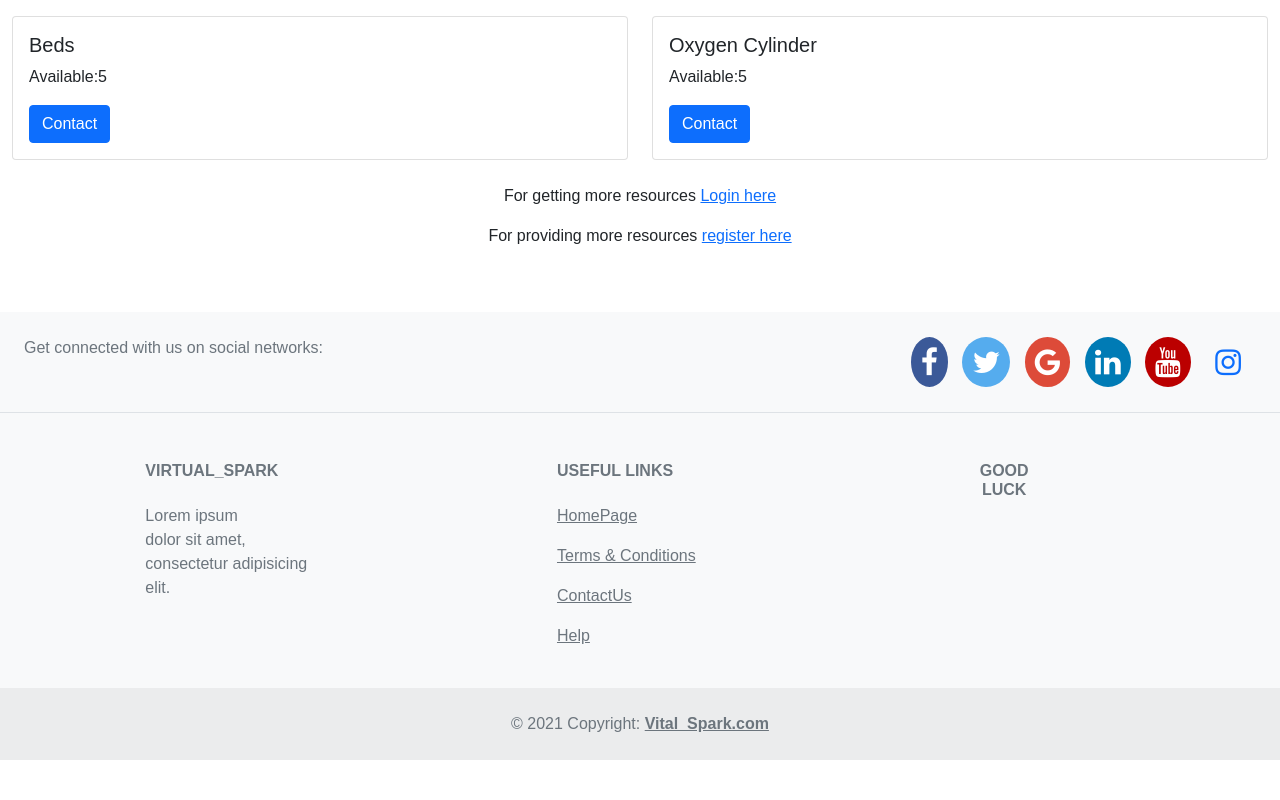
After one commit to sreetu/MediSources, a Django app: page /res/ in a window 1280 px wide. The commit adds this page. Run offline with Django 3.2, Linux system fonts and the light colour scheme; some libraries are stand-ins or nearby versions.

Commit message:
cards added

```diff
--- a/covid_resources/covid_resources/urls.py
+++ b/covid_resources/covid_resources/urls.py
@@ -22,6 +22,7 @@ from django.conf.urls.static import static
 from . import views
 
 urlpatterns = [
+    path('res/',views.res,name='res'),
     path('contact/',views.contact,name='contact'),
     path('tnc/', views.tnc,name='tnc'),
     path('',views.index,name='index'),
--- a/covid_resources/covid_resources/views.py
+++ b/covid_resources/covid_resources/views.py
@@ -18,3 +18,6 @@ def tnc(request):
 
 def contact(request):
     return render(request, 'contact.html')
+
+def res(request):
+    return render(request, 'resources.html')
--- a/covid_resources/static/css/style.css
+++ b/covid_resources/static/css/style.css
@@ -6,7 +6,7 @@
 /* Contact Form */
 body {
   font-family: Arial, Helvetica, sans-serif;
-  background-color: #e597fc;
+  background-color: #fff;
   background-repeat: no-repeat;
   background-size: cover;
 }
@@ -40,7 +40,7 @@ input[type=text], select, textarea {
 #footer{
   margin-top: 5%;
   margin-bottom: 0px;
-  background-color: #e4a6f7;
+  background-color: #fff;
 }
 
 .fa {
--- a/covid_resources/templates/base.html
+++ b/covid_resources/templates/base.html
@@ -18,7 +18,7 @@
     </div>
 
   <footer class="text-center text-lg-start bg-light text-muted" id="footer">
-    <div style="background-color:#e4a6f7;">
+    <div>
     <section class="d-flex justify-content-center justify-content-lg-between p-4 border-bottom">
       <div class="me-5 d-none d-lg-block">
         <span>Get connected with us on social networks:</span>
--- /dev/null
+++ b/covid_resources/templates/resources.html
@@ -0,0 +1,34 @@
+{% extends 'base.html' %}
+
+
+{% block bodyblock %}
+
+<div class="grid">
+  <div class="row">
+    <div class="col-sm-6">
+      <div class="card">
+        <div class="card-body">
+          <h5 class="card-title">Beds</h5>
+          <p class="card-text">Available:5</p>
+          <a href="#" class="btn btn-primary">Contact</a>
+        </div>
+      </div>
+    </div>
+    <div class="col-sm-6">
+      <div class="card">
+        <div class="card-body">
+          <h5 class="card-title">Oxygen Cylinder</h5>
+          <p class="card-text">Available:5</p>
+          <a href="#" class="btn btn-primary">Contact</a>
+        </div>
+      </div>
+    </div>
+  </div>
+</div>
+<br>
+<div class="box" align="center">
+  <p>For getting more resources <a href="{% url 'consumer:cindex' %}">Login here</a></p>
+  <p>For providing more resources <a href="{% url 'provider:pindex' %}">register here</a></p>
+</div>
+
+{% endblock bodyblock %}
```
Also changed, not shown: other parts of covid_resources/static/css/style.css (+2 -65 lines), covid_resources/templates/home.html (+5 -2 lines), covid_resources/templates/signin.html (deleted, +0 -30 lines).
